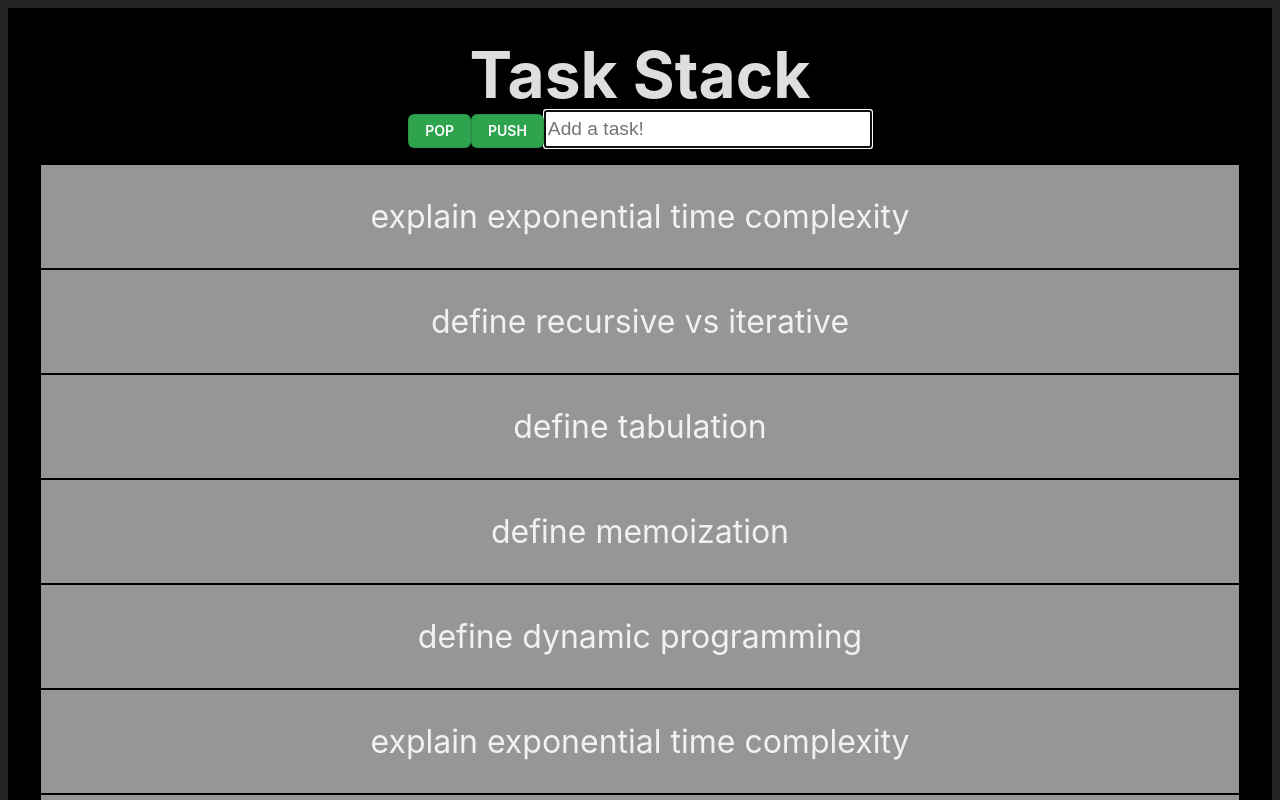
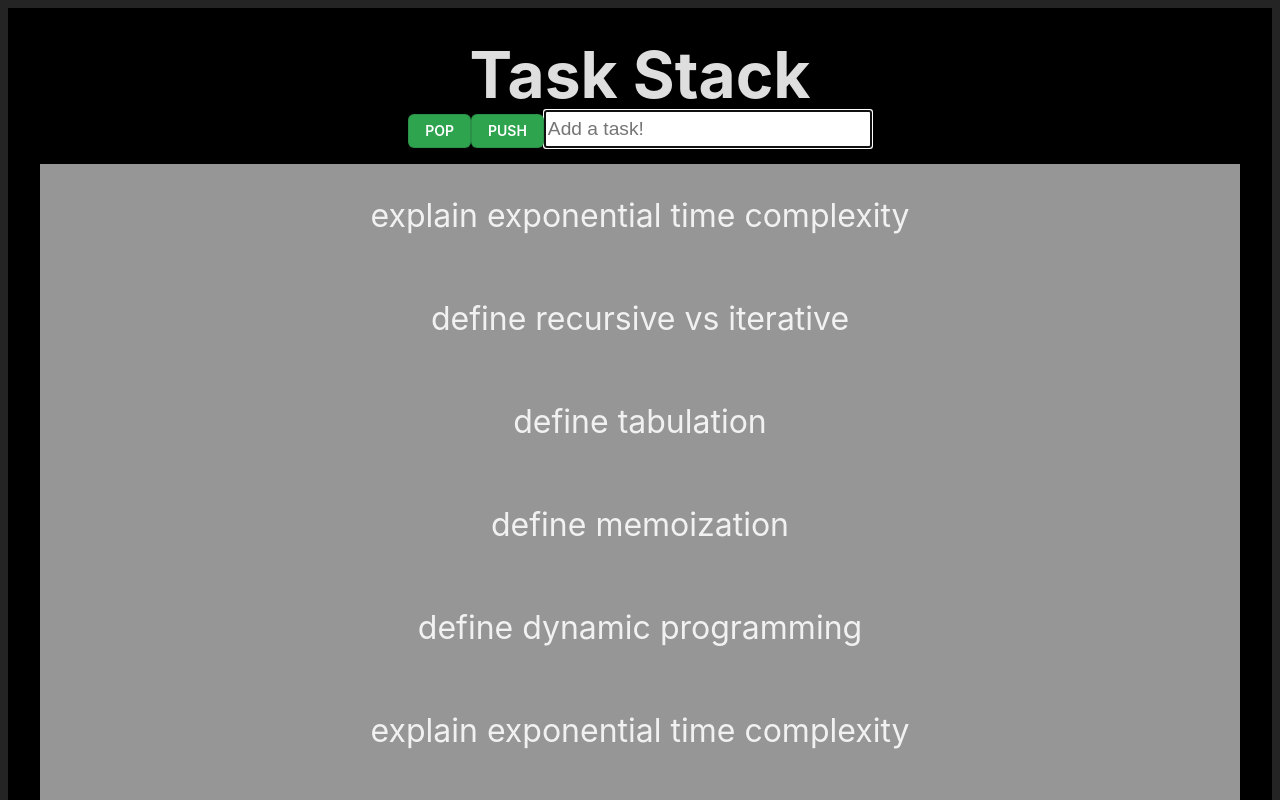
Before and after one commit to kjameer0/task-stack, a React (Vite) app: page / in a window 1280 px wide. Shown: the top 800 px of the page. Built offline with nearby package versions, Linux system fonts and the light colour scheme.

Commit message:
feat: basic functionality set

```diff
--- a/src/components/Stack/Stack.tsx
+++ b/src/components/Stack/Stack.tsx
@@ -2,6 +2,8 @@
 import { useState, useRef, useEffect } from 'react';
 //styles
 import { StyledStack } from './StyledStack';
+//components
+import StackItem from './resusables/StackItem';
 //error-handling
 import { getErrorMessage } from 'utils/error-handling/error-utils';
 export default function Stack() {
@@ -107,7 +109,7 @@ export default function Stack() {
           .slice(0)
           .reverse()
           .map((task, idx) => {
-            return <li key={idx}>{task}</li>;
+            return <StackItem key={idx} idx={idx} task={task} />;
           })}
       </ul>
     </StyledStack>
--- a/src/components/Stack/StyledStack.ts
+++ b/src/components/Stack/StyledStack.ts
@@ -11,7 +11,7 @@ export const StyledStack = styled.div`
     padding: 0;
   }
   li {
-    border: 1px solid black;
+    /* border: 5px solid black; */
     padding-top: 2rem;
     padding-bottom: 2rem;
     text-align: center;
--- a/src/components/Stack/resusables/StackItem.tsx
+++ b/src/components/Stack/resusables/StackItem.tsx
@@ -0,0 +1,7 @@
+export default function StackItem({ idx, task }: { idx: number; task: string }) {
+  return (
+    <li className="card">
+      <div className="content">{task}</div>
+    </li>
+  );
+}
```
